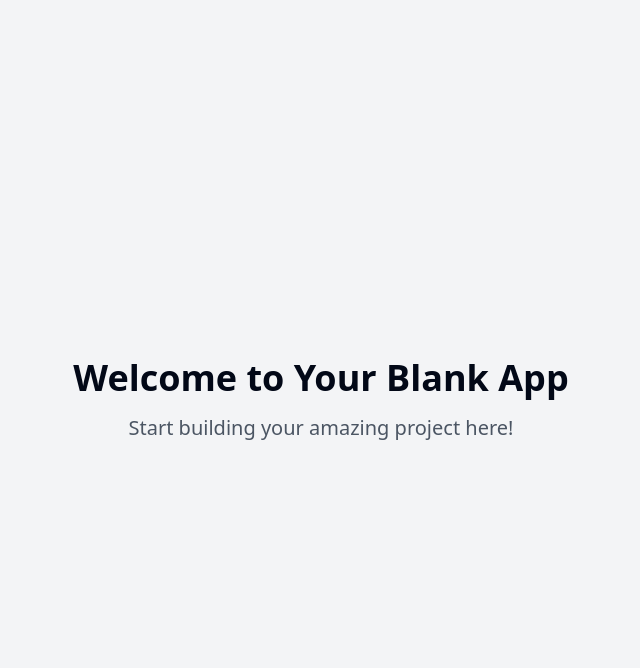
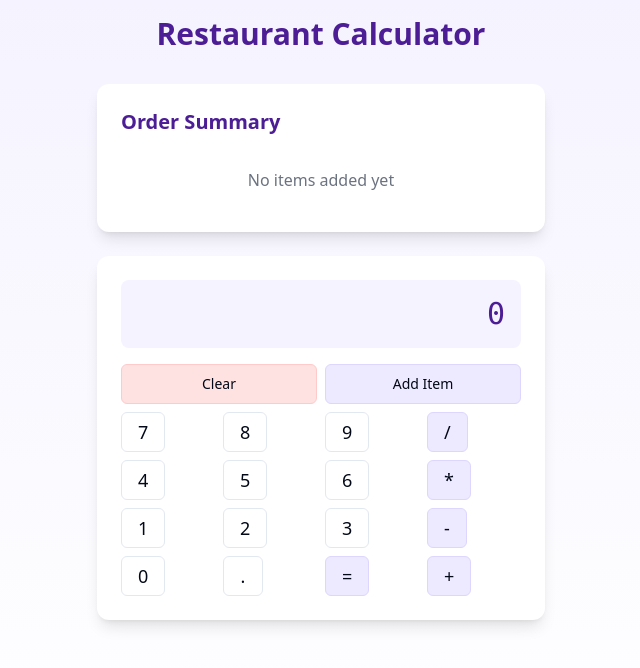
Before and after one commit to joyanta86/handy-restaurant-helper, a React (Vite) app: page / in a window 1280 px wide. Shown: the top 668 px of the page, without its empty margins (319-959 px from the left). Built offline with nearby package versions, Linux system fonts and the light colour scheme.

Commit message:
Add initial project setup
Create a basic web app structure for restaurant calculations.

```diff
--- /dev/null
+++ b/src/components/Calculator.tsx
@@ -0,0 +1,88 @@
+
+import React from 'react';
+import { Button } from "@/components/ui/button";
+
+interface CalculatorProps {
+  currentValue: string;
+  onResult: (value: string) => void;
+  onAddItem: () => void;
+}
+
+export const Calculator: React.FC<CalculatorProps> = ({
+  currentValue,
+  onResult,
+  onAddItem,
+}) => {
+  const handleButtonClick = (value: string) => {
+    let newValue = currentValue;
+
+    switch (value) {
+      case 'C':
+        newValue = '0';
+        break;
+      case '=':
+        try {
+          newValue = eval(currentValue).toString();
+        } catch {
+          newValue = 'Error';
+        }
+        break;
+      case '.':
+        if (!currentValue.includes('.')) {
+          newValue = currentValue + '.';
+        }
+        break;
+      default:
+        newValue = currentValue === '0' ? value : currentValue + value;
+    }
+
+    onResult(newValue);
+  };
+
+  const calculatorButtons = [
+    '7', '8', '9', '/',
+    '4', '5', '6', '*',
+    '1', '2', '3', '-',
+    '0', '.', '=', '+',
+  ];
+
+  return (
+    <div className="bg-white rounded-xl shadow-lg p-6">
+      <div className="bg-violet-50 rounded-lg p-4 mb-4">
+        <div className="text-right text-3xl font-mono text-violet-900">
+          {currentValue}
+        </div>
+      </div>
+      <div className="grid grid-cols-4 gap-2">
+        <Button
+          variant="outline"
+          className="col-span-2 bg-red-100 hover:bg-red-200 border-red-200"
+          onClick={() => handleButtonClick('C')}
+        >
+          Clear
+        </Button>
+        <Button
+          variant="outline"
+          className="col-span-2 bg-violet-100 hover:bg-violet-200 border-violet-200"
+          onClick={onAddItem}
+        >
+          Add Item
+        </Button>
+        {calculatorButtons.map((btn) => (
+          <Button
+            key={btn}
+            variant="outline"
+            className={`aspect-square text-lg ${
+              ['+', '-', '*', '/', '='].includes(btn)
+                ? 'bg-violet-100 hover:bg-violet-200 border-violet-200'
+                : 'bg-white hover:bg-gray-100'
+            }`}
+            onClick={() => handleButtonClick(btn)}
+          >
+            {btn}
+          </Button>
+        ))}
+      </div>
+    </div>
+  );
+};
--- /dev/null
+++ b/src/components/OrderSummary.tsx
@@ -0,0 +1,49 @@
+
+import React from 'react';
+import { Button } from "@/components/ui/button";
+
+interface OrderSummaryProps {
+  items: string[];
+  onClear: () => void;
+}
+
+export const OrderSummary: React.FC<OrderSummaryProps> = ({ items, onClear }) => {
+  const total = items.reduce((sum, item) => sum + parseFloat(item), 0).toFixed(2);
+
+  return (
+    <div className="bg-white rounded-xl shadow-lg p-6">
+      <div className="flex justify-between items-center mb-4">
+        <h2 className="text-xl font-semibold text-violet-900">Order Summary</h2>
+        {items.length > 0 && (
+          <Button
+            variant="outline"
+            className="text-sm"
+            onClick={onClear}
+          >
+            Clear All
+          </Button>
+        )}
+      </div>
+      <div className="space-y-2">
+        {items.map((item, index) => (
+          <div
+            key={index}
+            className="flex justify-between items-center py-2 border-b border-gray-100"
+          >
+            <span className="text-gray-600">Item {index + 1}</span>
+            <span className="font-mono">${parseFloat(item).toFixed(2)}</span>
+          </div>
+        ))}
+        {items.length > 0 && (
+          <div className="flex justify-between items-center pt-4 font-semibold">
+            <span>Total</span>
+            <span className="font-mono text-lg text-violet-900">${total}</span>
+          </div>
+        )}
+        {items.length === 0 && (
+          <p className="text-gray-500 text-center py-4">No items added yet</p>
+        )}
+      </div>
+    </div>
+  );
+};
--- /dev/null
+++ b/src/components/RestaurantCalculator.tsx
@@ -0,0 +1,41 @@
+
+import React, { useState } from 'react';
+import { Calculator } from './Calculator';
+import { OrderSummary } from './OrderSummary';
+
+export const RestaurantCalculator = () => {
+  const [total, setTotal] = useState<string>('0');
+  const [calculations, setCalculations] = useState<string[]>([]);
+
+  const handleResult = (value: string) => {
+    setTotal(value);
+  };
+
+  const handleAddToSummary = () => {
+    if (total !== '0') {
+      setCalculations([...calculations, total]);
+      setTotal('0');
+    }
+  };
+
+  const handleClearSummary = () => {
+    setCalculations([]);
+    setTotal('0');
+  };
+
+  return (
+    <div className="min-h-screen bg-gradient-to-b from-violet-50 to-white p-4">
+      <div className="max-w-md mx-auto space-y-6">
+        <h1 className="text-3xl font-bold text-center text-violet-900 mb-8">
+          Restaurant Calculator
+        </h1>
+        <OrderSummary items={calculations} onClear={handleClearSummary} />
+        <Calculator
+          currentValue={total}
+          onResult={handleResult}
+          onAddItem={handleAddToSummary}
+        />
+      </div>
+    </div>
+  );
+};
--- a/src/pages/Index.tsx
+++ b/src/pages/Index.tsx
@@ -1,14 +1,8 @@
-// Update this page (the content is just a fallback if you fail to update the page)
+
+import { RestaurantCalculator } from "@/components/RestaurantCalculator";
 
 const Index = () => {
-  return (
-    <div className="min-h-screen flex items-center justify-center bg-gray-100">
-      <div className="text-center">
-        <h1 className="text-4xl font-bold mb-4">Welcome to Your Blank App</h1>
-        <p className="text-xl text-gray-600">Start building your amazing project here!</p>
-      </div>
-    </div>
-  );
+  return <RestaurantCalculator />;
 };
 
 export default Index;
```
